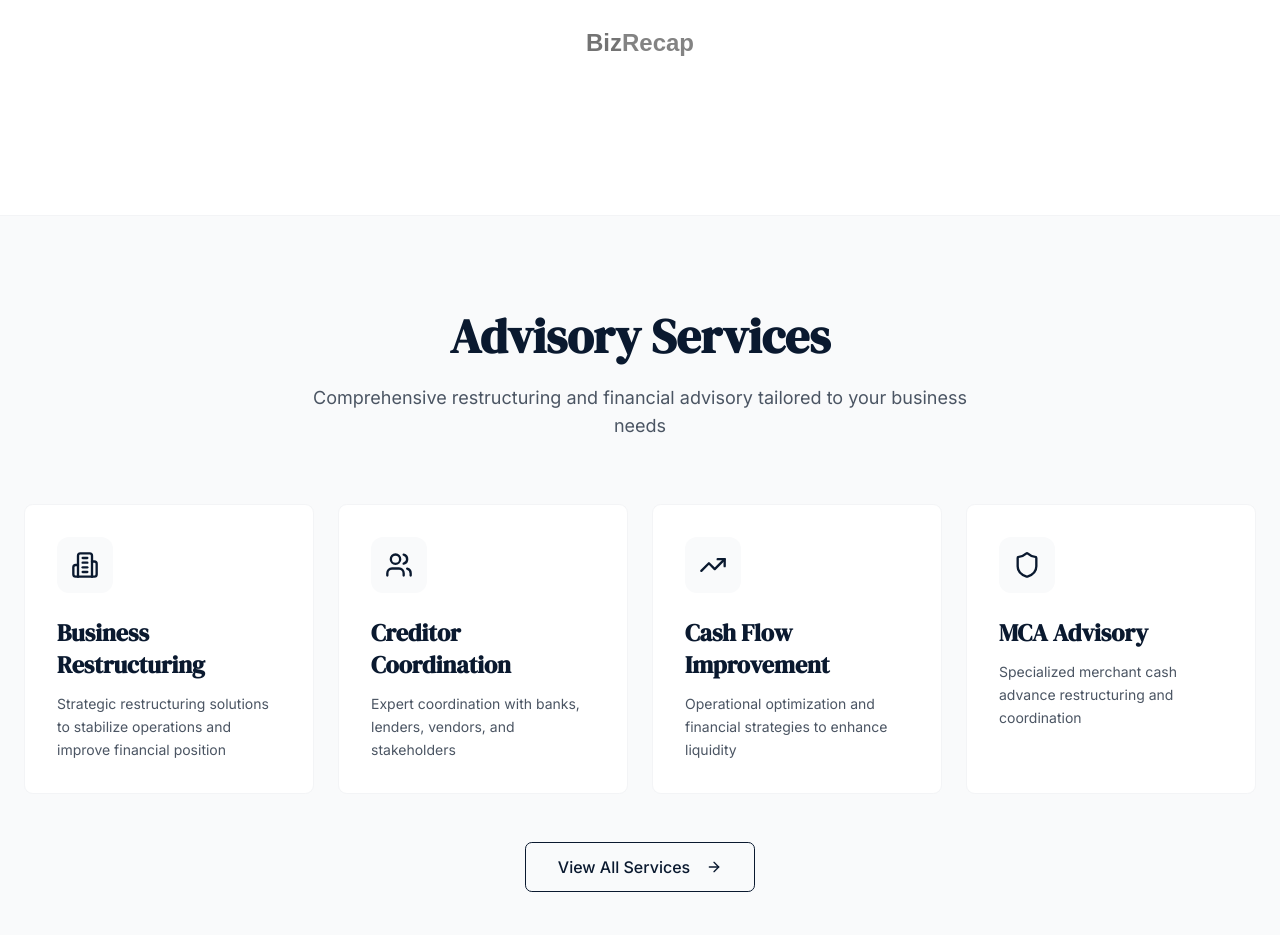
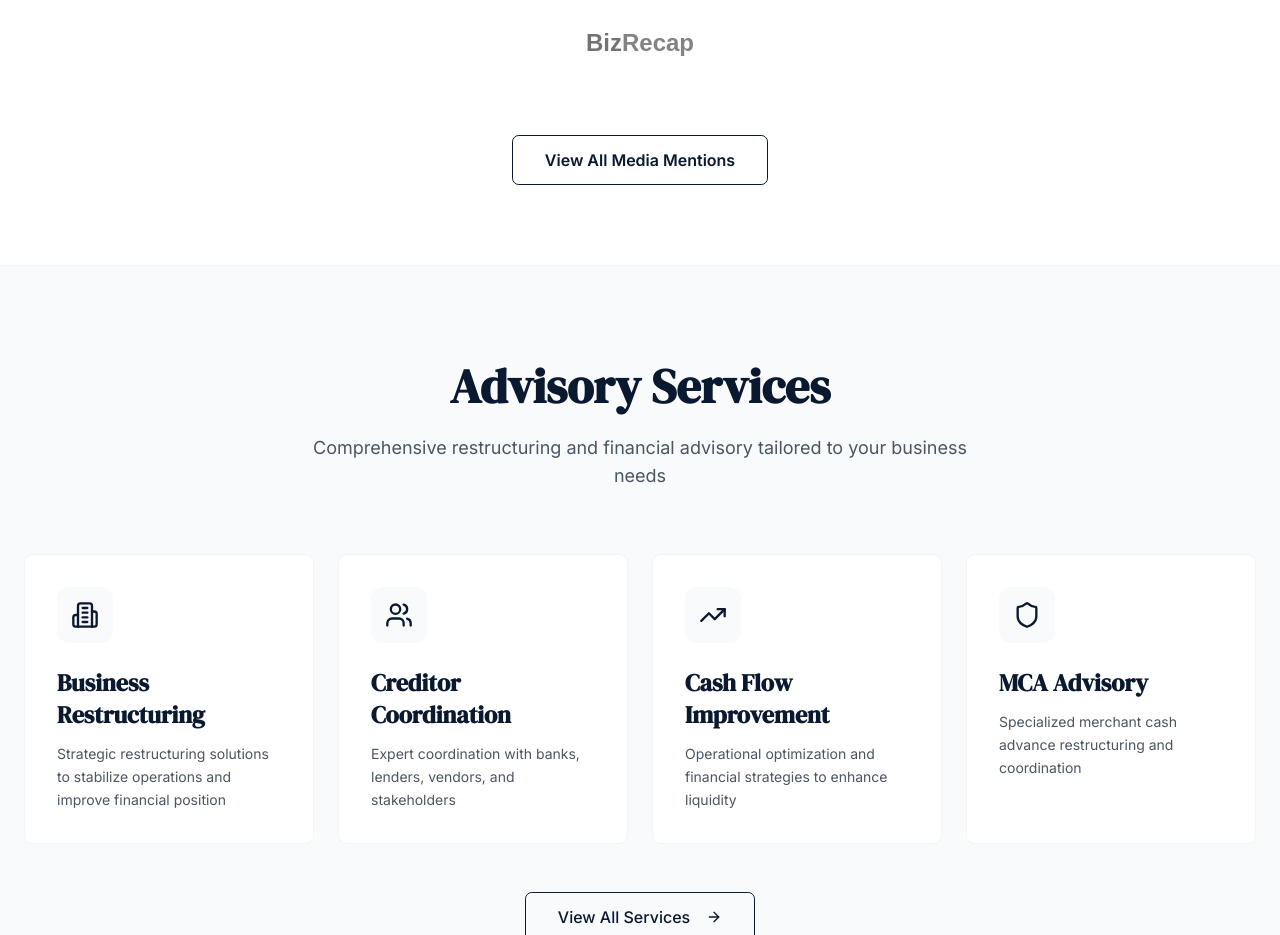
Before and after one commit to samknows9999/sg-054d5103-85fc-4583-be9c-e577d71113a8-1779968500, a Next.js app: page / in a window 1280 px wide. Shown: the part 1160-2095 px from the top of the page. Built offline with nearby package versions, Linux system fonts and the light colour scheme.

Commit message:
feat(ui): add view all media mentions button

```diff
--- a/src/components/AsSeenOn.tsx
+++ b/src/components/AsSeenOn.tsx
@@ -1,4 +1,6 @@
 import React from 'react';
+import Link from 'next/link';
+import { Button } from '@/components/ui/button';
 
 const publications = [
   {
@@ -109,6 +111,17 @@ export function AsSeenOn() {
             </a>
           ))}
         </div>
+
+        {/* View All Media Mentions Button */}
+        <div className="text-center mt-8">
+          <Link href="/media-mentions">
+            <Button
+              variant="outline"
+              className="border-[#0A192F] text-[#0A192F] hover:bg-[#0A192F] hover:text-white px-8 py-6 text-base font-semibold">
+              View All Media Mentions
+            </Button>
+          </Link>
+        </div>
       </div>
     </section>
   );
```
